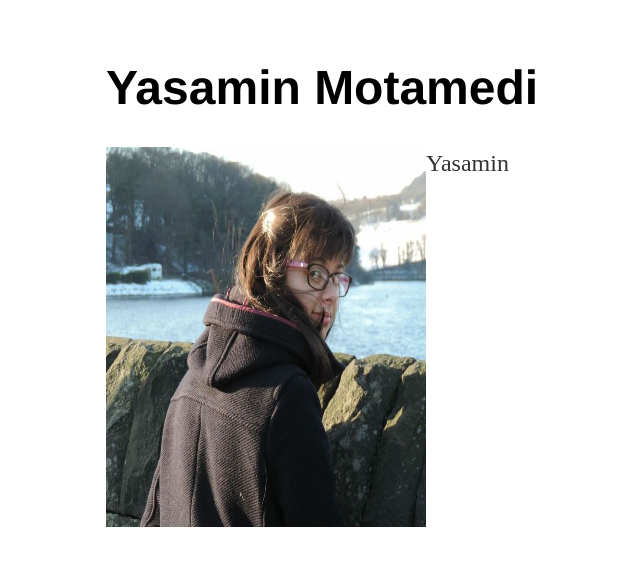
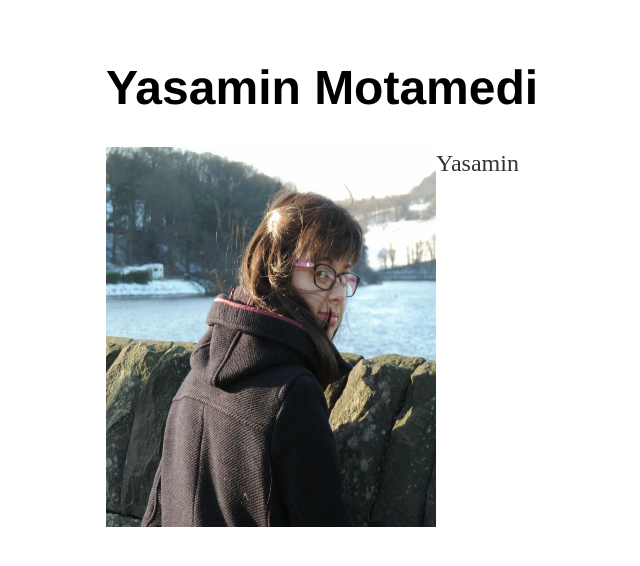
Before and after one commit to ymotamedi/ymotamedi.github.io, a Jekyll site: the page built from index.html, in a window 1280 px wide. Shown: the top 566 px of the page, without its empty margins (86-726 px from the left). Built offline with Jekyll 4.4.1, drawn with Linux system fonts in a browser that asks for light colours.

Commit message:
Update index.html

```diff
--- a/index.html
+++ b/index.html
@@ -2,6 +2,6 @@
 layout: default
 title: Yasamin
 ---
-<p><img src="ym2.jpeg" style="float:left;width:320px;height:380px">
+<p><img src="ym2.jpeg" style="float:left;width:330px;height:380px">
 Yasamin
 </p>
```
